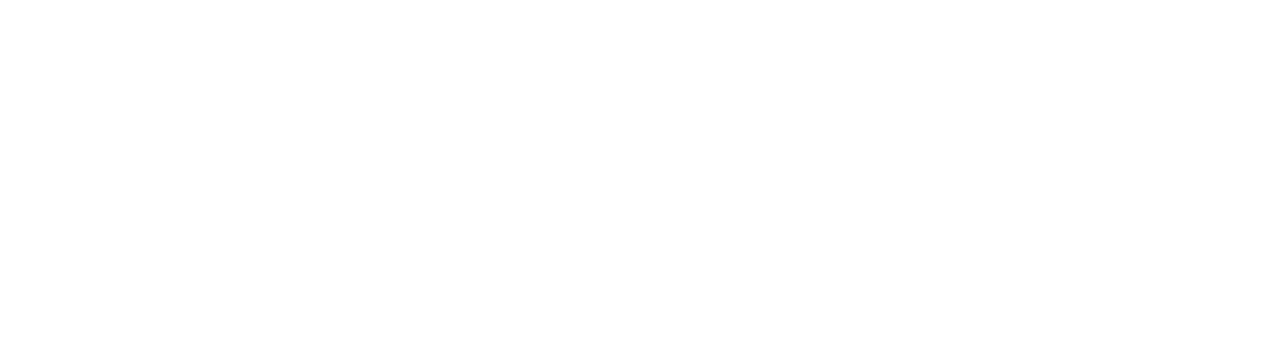
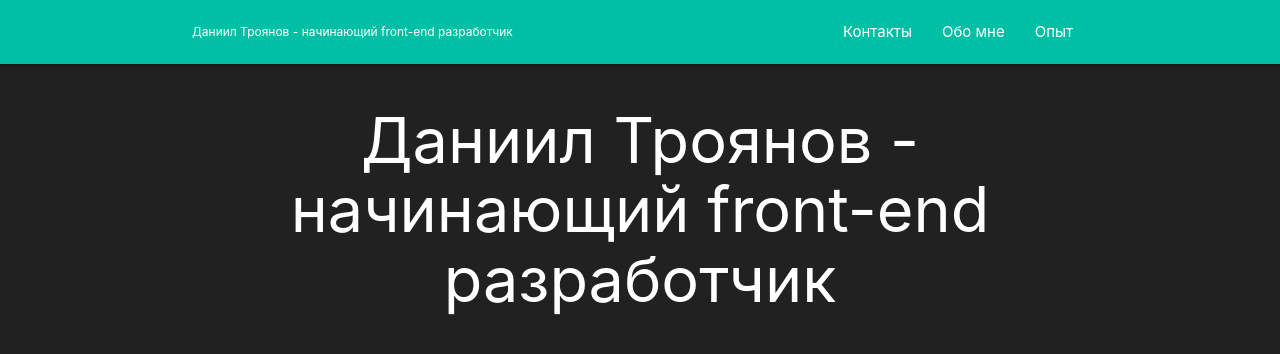
Before and after one commit to Krjson/portfolio, a plain HTML site: page index.html in a window 1280 px wide. Drawn offline with Linux system fonts and the light colour scheme.

Commit message:
feat: begin header

```diff
--- /dev/null
+++ b/css/style.css
@@ -0,0 +1,3 @@
+.logo {
+    font-size: 12px;
+}
--- a/index.html
+++ b/index.html
@@ -12,10 +12,46 @@
      <!--Import materialize.css-->
      <link type="text/css" rel="stylesheet" href="./css/materialize.min.css"  media="screen,projection"/>
 
+     <link rel="stylesheet" href="./css/style.css">
 </head>
-<body>
+<body class="grey darken-4">
+
+    <nav class="teal accent-4">
+        <div class="container">
+                <a href="#" class="sidenav-trigger left" data-target="mobile-links">
+                    <i class="material-icons">menu</i>
+                </a>
+                <a href="" class="logo left">Даниил Троянов - начинающий front-end разработчик</a>
+
+                <ul class="right hide-on-med-and-down">
+                    <li><a href="">Контакты</a></li>
+                    <li><a href="">Обо мне</a></li>
+                    <li><a href="">Опыт</a></li>
+                </ul>
+        </div>
+    </nav>
+
+    <ul class="sidenav" id="mobile-links">
+        <li><a href="">Контакты</a></li>
+        <li><a href="">Обо мне</a></li>
+        <li><a href="">Опыт</a></li>
+    </ul>
+
+    <div class="container">
+        <h1 class=" center-align white-text">Даниил Троянов - начинающий front-end разработчик</h1>
+    </div>
 
     <!--JavaScript at end of body for optimized loading-->
     <script src="./js/materialize.min.js"></script>
+
+    <script>
+        document.addEventListener("DOMContentLoaded", function(){
+    console.log('ggg')
+});
+    </script>
+
+<!-- $(document).ready(function(){
+    $('.sidenav').sidenav({ edge: 'right'});
+    }) -->
 </body>
 </html>
```
